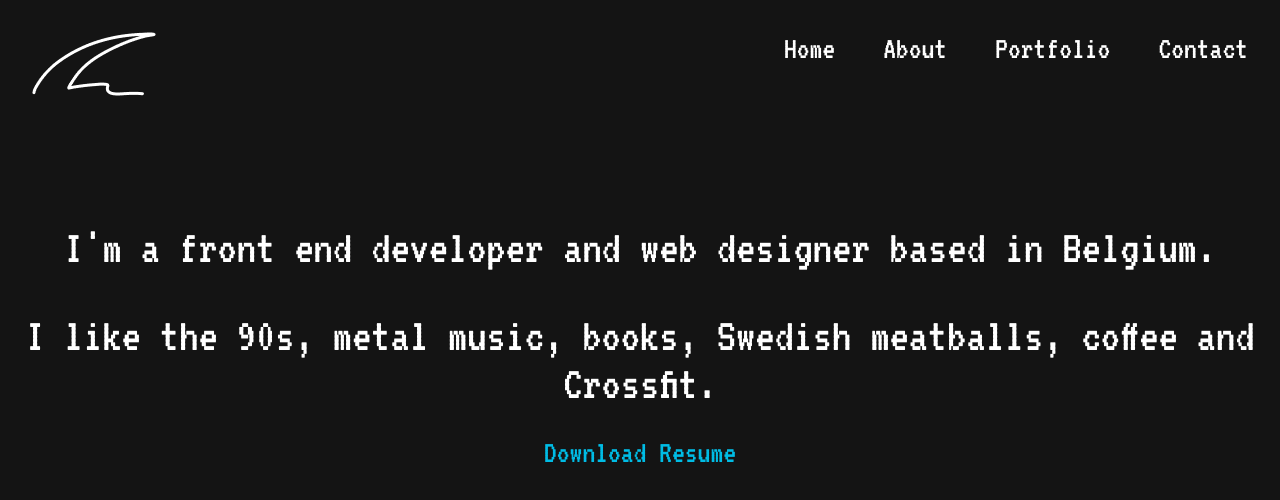
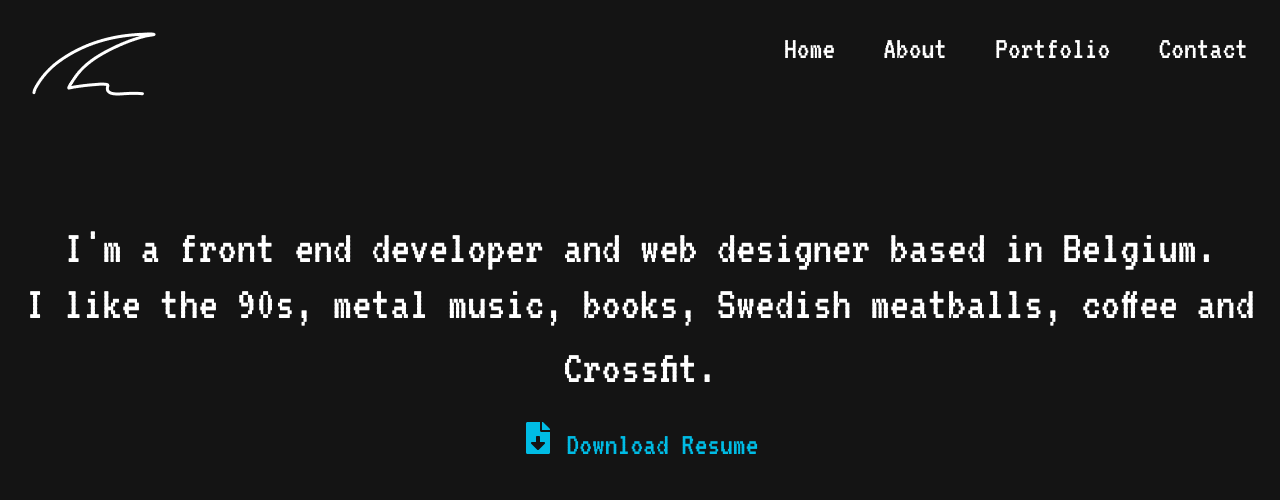
Before and after one commit to meeckhout/portfolio, a React (Create React App) app: page /about in a window 1280 px wide. Shown: the top 500 px of the page. Built offline with nearby package versions, Linux system fonts and the light colour scheme; a web font is replaced by a local one.

Commit message:
About styling

```diff
--- a/src/pages/About.jsx
+++ b/src/pages/About.jsx
@@ -1,4 +1,5 @@
 import '../styles/About.scss';
+import { FaFileDownload } from 'react-icons/fa';
 
 const About = () => {
     return (
@@ -10,9 +11,10 @@ const About = () => {
             <span className="likes">
                 I like the 90s, metal music, books, Swedish meatballs, coffee and Crossfit.
             </span>
-                <a className="button" href="../assets/documents/CV_Marthe-Eeckhout.pdf" download="CV_Marthe-Eeckhout.pdf">
-                    Download Resume
-                </a>
+
+            <a className="button" href="../assets/documents/CV_Marthe-Eeckhout.pdf" download="CV_Marthe-Eeckhout.pdf">
+                <FaFileDownload /> Download Resume
+            </a>
         </div>
     );
 };
--- a/src/styles/About.css
+++ b/src/styles/About.css
@@ -13,7 +13,7 @@
   display: flex;
   justify-content: center;
   align-items: center;
-  margin-top: 2.5rem;
+  line-height: 4rem;
 }
 
 .button {
--- a/src/styles/About.scss
+++ b/src/styles/About.scss
@@ -12,7 +12,7 @@
   display: flex;
   justify-content: center;
   align-items: center;
-  margin-top: 2.5rem;
+  line-height: 4rem;
 }
 
 .button {
```
